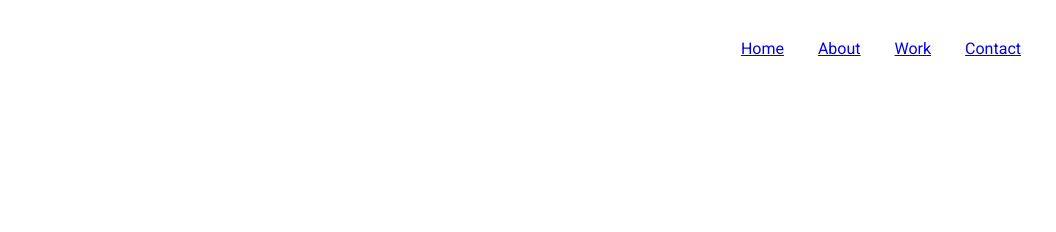
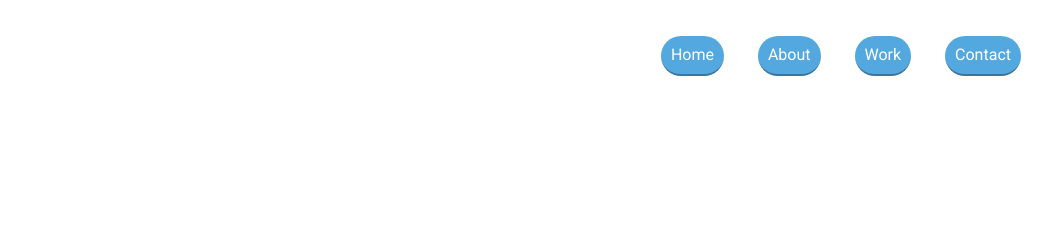
Before and after one commit to oliveroliverio/career_foundry_intro_2_frontend_dev, a plain HTML site: page about.html in a window 1280 px wide. Shown: the top 232 px of the page, 224-1280 px from the left. Drawn offline with nearby package versions, Linux system fonts and the light colour scheme.

Commit message:
converted navigation tabs to buttons with transitions

```diff
--- a/about.html
+++ b/about.html
@@ -38,35 +38,35 @@
 					class="navigation-list"
 				>
 					<li role="presentation">
-						<a
+						<button
 							href="index.html"
 							role="menuitem"
 							class="navigation-list__item navigation-list__item--active"
-							>Home</a
+							>Home</button
 						>
 					</li>
 					<li role="presentation">
-						<a
+						<button
 							href="about.html"
 							role="menuitem"
 							class="navigation-list__item"
-							>About</a
+							>About</button
 						>
 					</li>
 					<li role="presentation">
-						<a
+						<button
 							href="work.html"
 							role="menuitem"
 							class="navigation-list__item"
-							>Work</a
+							>Work</button
 						>
 					</li>
 					<li role="presentation">
-						<a
+						<button
 							href="contact.html"
 							role="menuitem"
 							class="navigation-list__item"
-							>Contact</a
+							>Contact</button
 						>
 					</li>
 				</ul>
--- a/css/styles.css
+++ b/css/styles.css
@@ -162,11 +162,11 @@ button {
 	/* takes the font from the outer container */
 	font-family: inherit;
 	/* styles the button */
-	background-color: #357b70;
+	background-color: #54a8e0;
 	color: white;
 	text-decoration: none;
 	padding: 10px;
-	border-radius: 3px;
+	border-radius: 20px;
 	/* width of the border, type, color */
 	border-bottom: 2px solid rgba(0, 0, 0, 0.3);
 	transition-duration: 0.2s;
```
